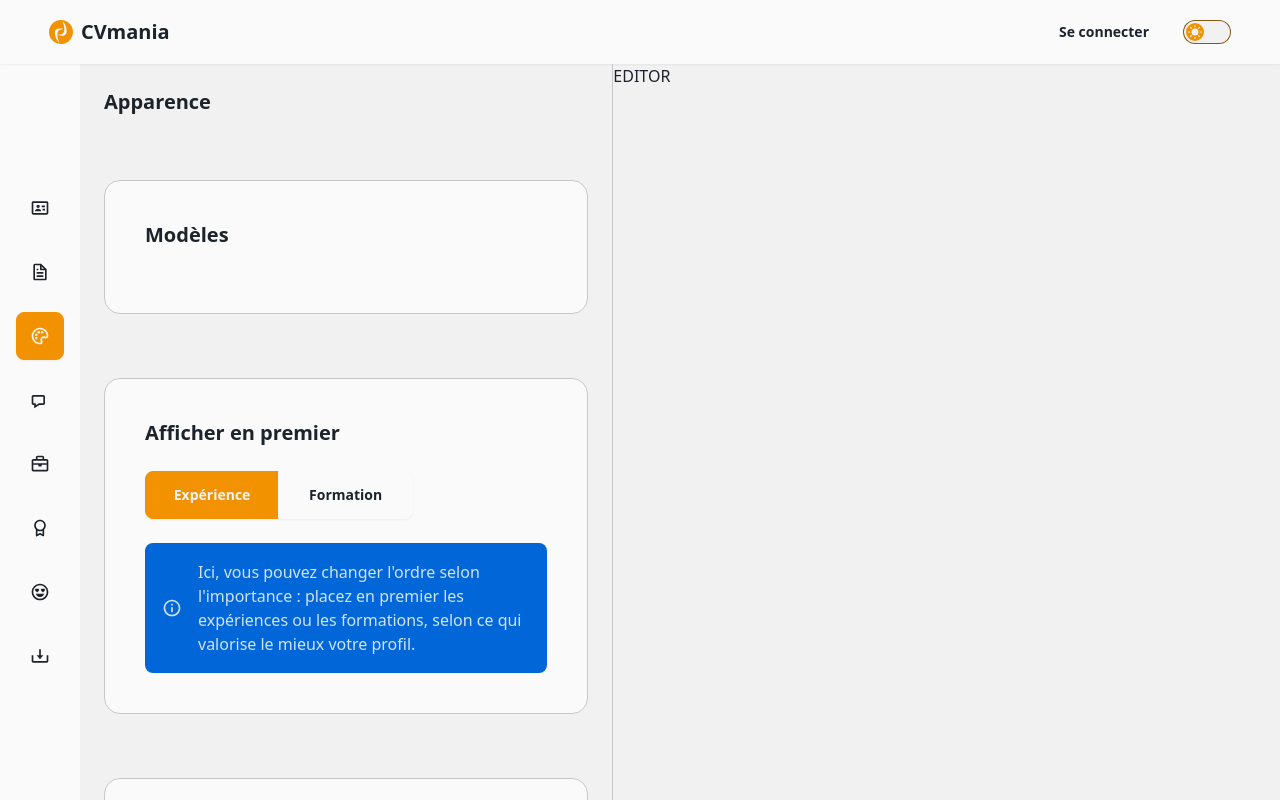
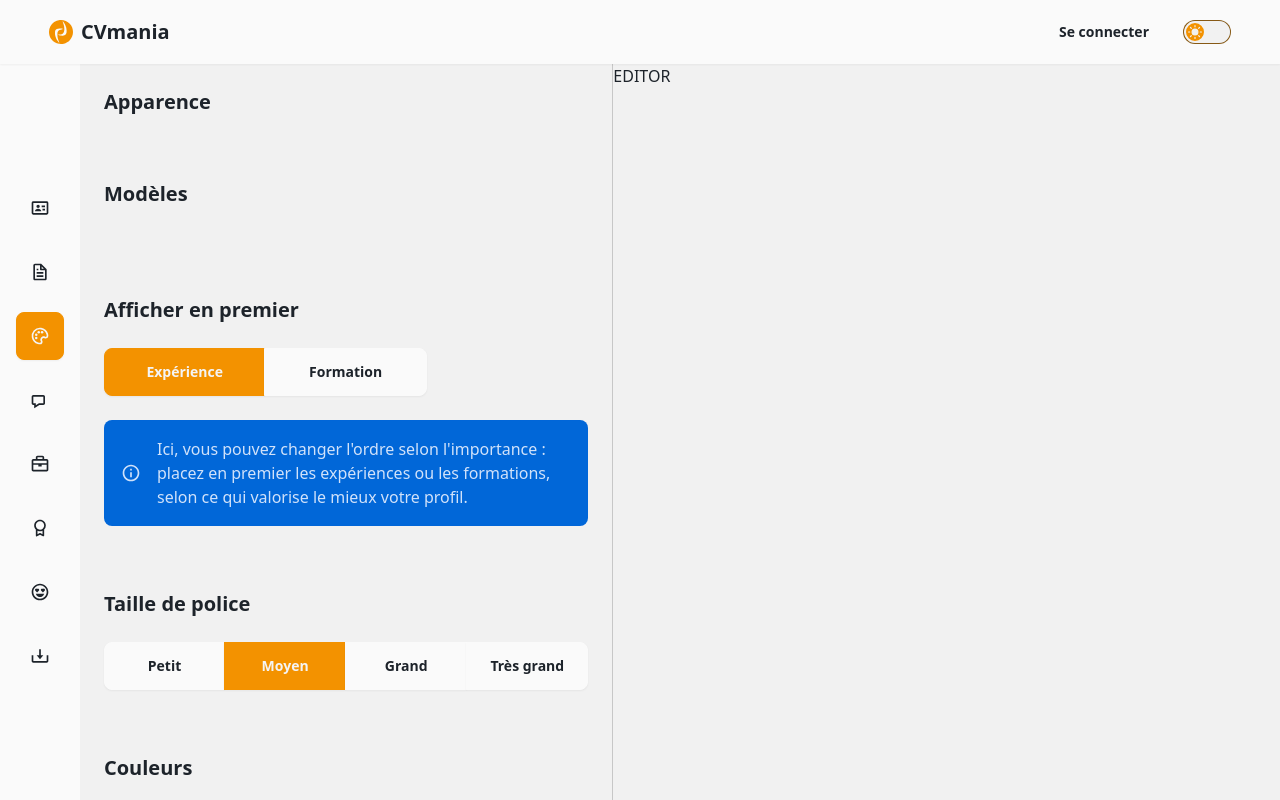
Before and after one commit to coachmania/refactor, a Vue app in the folder vue/: page /customize in a window 1280 px wide. Built offline with nearby package versions, Linux system fonts and the light colour scheme.

Commit message:
delete card layout

```diff
--- a/vue/src/components/customize/Colors.vue
+++ b/vue/src/components/customize/Colors.vue
@@ -1,5 +1,5 @@
 <template>
-	<CardLayout>
+	<SubSectionLayout>
 		<CardTitle>Couleurs</CardTitle>
 		<ColorSelector
 			v-for="n in 3"
@@ -7,11 +7,11 @@
 		>
 			{{ n }}
 		</ColorSelector>
-	</CardLayout>
+	</SubSectionLayout>
 </template>
 
 <script setup>
-import CardLayout from '../layout/CardLayout.vue';
+import SubSectionLayout from '../layout/SubSectionLayout.vue';
 import CardTitle from '../global/CardTitle.vue';
 import ColorSelector from './ColorSelector.vue';
 </script>
--- a/vue/src/components/customize/ExperienceFirst.vue
+++ b/vue/src/components/customize/ExperienceFirst.vue
@@ -1,5 +1,5 @@
 <template>
-	<CardLayout>
+	<SubSectionLayout>
 		<CardTitle>Afficher en premier</CardTitle>
 		<MultiButton
 			colsClass="grid-cols-3"
@@ -10,11 +10,11 @@
 		<AlertBox class-color="alert-info">
 			<p>Ici, vous pouvez changer l'ordre selon l'importance : placez en premier les expériences ou les formations, selon ce qui valorise le mieux votre profil.</p>
 		</AlertBox>
-	</CardLayout>
+	</SubSectionLayout>
 </template>
 
 <script setup>
-import CardLayout from '../layout/CardLayout.vue';
+import SubSectionLayout from '../layout/SubSectionLayout.vue';
 import CardTitle from '../global/CardTitle.vue';
 import AlertBox from '../global/AlertBox.vue';
 import MultiButton from '../button/MultiButton.vue';
--- a/vue/src/components/customize/FontSize.vue
+++ b/vue/src/components/customize/FontSize.vue
@@ -1,5 +1,5 @@
 <template>
-	<CardLayout>
+	<SubSectionLayout>
 		<CardTitle>Taille de police</CardTitle>
 		<MultiButton
 			colsClass="grid-cols-4"
@@ -7,11 +7,11 @@
 			:selectedItem="data.type"
 			@click="updateValue"
 		/>
-	</CardLayout>
+	</SubSectionLayout>
 </template>
 
 <script setup>
-import CardLayout from '../layout/CardLayout.vue';
+import SubSectionLayout from '../layout/SubSectionLayout.vue';
 import CardTitle from '../global/CardTitle.vue';
 import MultiButton from '../button/MultiButton.vue';
 
--- a/vue/src/components/customize/Templates.vue
+++ b/vue/src/components/customize/Templates.vue
@@ -1,5 +1,5 @@
 <template>
-	<CardLayout>
+	<SubSectionLayout>
 		<CardTitle>Modèles</CardTitle>
 		<div>
 			<!-- <TemplateCard
@@ -8,11 +8,11 @@
 				:template="n"
 			/> -->
         </div>
-	</CardLayout>
+	</SubSectionLayout>
 </template>
 
 <script setup>
-import CardLayout from '../layout/CardLayout.vue';
+import SubSectionLayout from '../layout/SubSectionLayout.vue';
 import CardTitle from '../global/CardTitle.vue';
 // import TemplateCard from './TemplateCard.vue';
 </script>
--- a/vue/src/components/download/CorrectText.vue
+++ b/vue/src/components/download/CorrectText.vue
@@ -1,15 +1,15 @@
 <template>
-	<CardLayout>
+	<SubSectionLayout>
 		<CardTitle>Corriger le CV</CardTitle>
 		<p>Assurez-vous que votre CV est sans fautes. Notre IA corrige rapidement la grammaire et l'orthographe pour optimiser vos chances auprès des recruteurs.</p>
 		<TextButton text="Corriger le texte">
 			<svg class="h-icon w-icon fill-current" xmlns="http://www.w3.org/2000/svg" width="24" height="24" viewBox="0 0 24 24"><path d="M19.864 8.465a3.505 3.505 0 0 0-3.03-4.449A3.005 3.005 0 0 0 14 2a2.98 2.98 0 0 0-2 .78A2.98 2.98 0 0 0 10 2c-1.301 0-2.41.831-2.825 2.015a3.505 3.505 0 0 0-3.039 4.45A4.028 4.028 0 0 0 2 12c0 1.075.428 2.086 1.172 2.832A4.067 4.067 0 0 0 3 16c0 1.957 1.412 3.59 3.306 3.934A3.515 3.515 0 0 0 9.5 22c.979 0 1.864-.407 2.5-1.059A3.484 3.484 0 0 0 14.5 22a3.51 3.51 0 0 0 3.19-2.06 4.006 4.006 0 0 0 3.138-5.108A4.003 4.003 0 0 0 22 12a4.028 4.028 0 0 0-2.136-3.535zM9.5 20c-.711 0-1.33-.504-1.47-1.198L7.818 18H7c-1.103 0-2-.897-2-2 0-.352.085-.682.253-.981l.456-.816-.784-.51A2.019 2.019 0 0 1 4 12c0-.977.723-1.824 1.682-1.972l1.693-.26-1.059-1.346a1.502 1.502 0 0 1 1.498-2.39L9 6.207V5a1 1 0 0 1 2 0v13.5c0 .827-.673 1.5-1.5 1.5zm9.575-6.308-.784.51.456.816c.168.3.253.63.253.982 0 1.103-.897 2-2.05 2h-.818l-.162.802A1.502 1.502 0 0 1 14.5 20c-.827 0-1.5-.673-1.5-1.5V5c0-.552.448-1 1-1s1 .448 1 1.05v1.207l1.186-.225a1.502 1.502 0 0 1 1.498 2.39l-1.059 1.347 1.693.26A2.002 2.002 0 0 1 20 12c0 .683-.346 1.315-.925 1.692z"></path></svg>
 		</TextButton>
-	</CardLayout>
+	</SubSectionLayout>
 </template>
 
 <script setup>
-import CardLayout from '../layout/CardLayout.vue';
+import SubSectionLayout from '../layout/SubSectionLayout.vue';
 import CardTitle from '../global/CardTitle.vue';
 import TextButton from '../button/TextButton.vue';
 </script>
--- a/vue/src/components/download/Download.vue
+++ b/vue/src/components/download/Download.vue
@@ -1,15 +1,15 @@
 <template>
-	<CardLayout>
+	<SubSectionLayout>
 		<CardTitle>Télécharger en PDF</CardTitle>
 		<p>Téléchargez votre CV en PDF afin de conserver la mise en page et de faciliter son traitement par les systèmes de recrutement (ATS) utilisés par les recruteurs.</p>
 		<TextButton text="Télécharger">
 			<svg class="h-icon w-icon fill-current" xmlns="http://www.w3.org/2000/svg" width="24" height="24" viewBox="0 0 24 24"><path d="m12 16 4-5h-3V4h-2v7H8z"></path><path d="M20 18H4v-7H2v7c0 1.103.897 2 2 2h16c1.103 0 2-.897 2-2v-7h-2v7z"></path></svg>
 		</TextButton>
-	</CardLayout>
+	</SubSectionLayout>
 </template>
 
 <script setup>
-import CardLayout from '../layout/CardLayout.vue';
+import SubSectionLayout from '../layout/SubSectionLayout.vue';
 import CardTitle from '../global/CardTitle.vue';
 import TextButton from '../button/TextButton.vue';
 </script>
```
